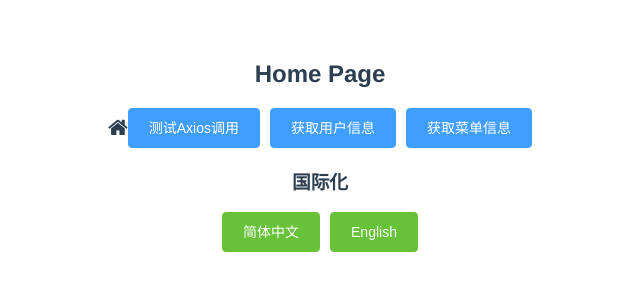
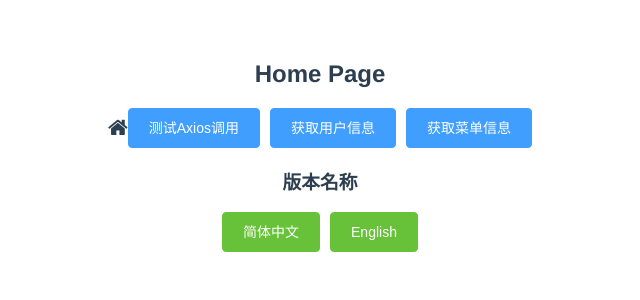
Before and after one commit to liu-dong/mango, a Vue app in the folder mango-ui/: page /#/ in a window 1280 px wide. Shown: the top 300 px of the page, without its empty margins (320-960 px from the left). Built offline with nearby package versions, Linux system fonts and the light colour scheme.

Commit message:
添加国际化

```diff
--- a/mango-ui/package.json
+++ b/mango-ui/package.json
@@ -17,7 +17,8 @@
     "font-awesome": "^4.7.0",
     "vue": "^2.5.2",
     "vue-i18n": "^8.15.1",
-    "vue-router": "^3.0.1"
+    "vue-router": "^3.0.1",
+    "vuex": "^3.1.2"
   },
   "devDependencies": {
     "autoprefixer": "^7.1.2",
--- a/mango-ui/src/main.js
+++ b/mango-ui/src/main.js
@@ -4,7 +4,8 @@ import Vue from 'vue'
 import App from './App'
 import router from './router'
 import api from './http'
-import il8n from './il8n'
+import i18n from './i18n'
+import store from './store'
 import global from '@/utils/global'
 import ElementUI from 'element-ui'
 import 'element-ui/lib/theme-chalk/index.css'
@@ -18,8 +19,9 @@ Vue.prototype.global = global//挂载全局配置
 /* eslint-disable no-new */
 new Vue({
   el: '#app',
-  il8n,
+  i18n,
   router,
+  store,
   components: {App},
   template: '<App/>'
 
--- a/mango-ui/src/views/Home.vue
+++ b/mango-ui/src/views/Home.vue
@@ -6,8 +6,8 @@
     <el-button type="primary" @click="testAxios()">测试Axios调用</el-button>
     <el-button type="primary" @click="getUser()">获取用户信息</el-button>
     <el-button type="primary" @click="getMenu()">获取菜单信息</el-button>
-    <!--<h3 >{{$t('common.doc')}}</h3>-->
-    <h3>国际化</h3>
+    <h3 >{{$t('common.versionName')}}</h3>
+    <!--<h3>国际化</h3>-->
     <el-button type="success" @click="changeLanguage('zh_cn')">简体中文</el-button>
     <el-button type="success" @click="changeLanguage('en_us')">English</el-button>
   </div>
@@ -20,7 +20,6 @@
     name: "Home",
     methods: {
       changeLanguage(lang) {
-        debugger
         lang === '' ? 'zh_cn' : lang
         this.$i18n.locale = lang
         // this.langVisible = false
```
Also changed, not shown: mango-ui/src/i18n/index.js (renamed from mango-ui/src/il8n/index.js), 1 other file (tests, documents, lock files or other folders).
